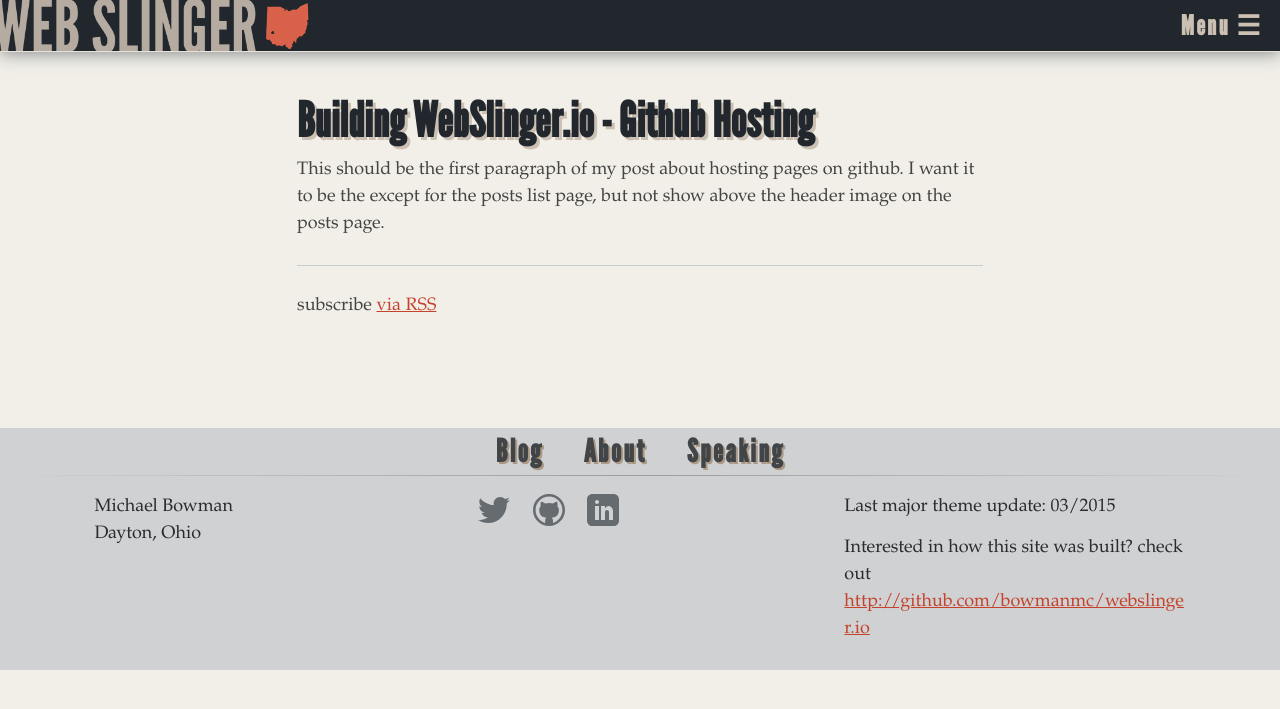
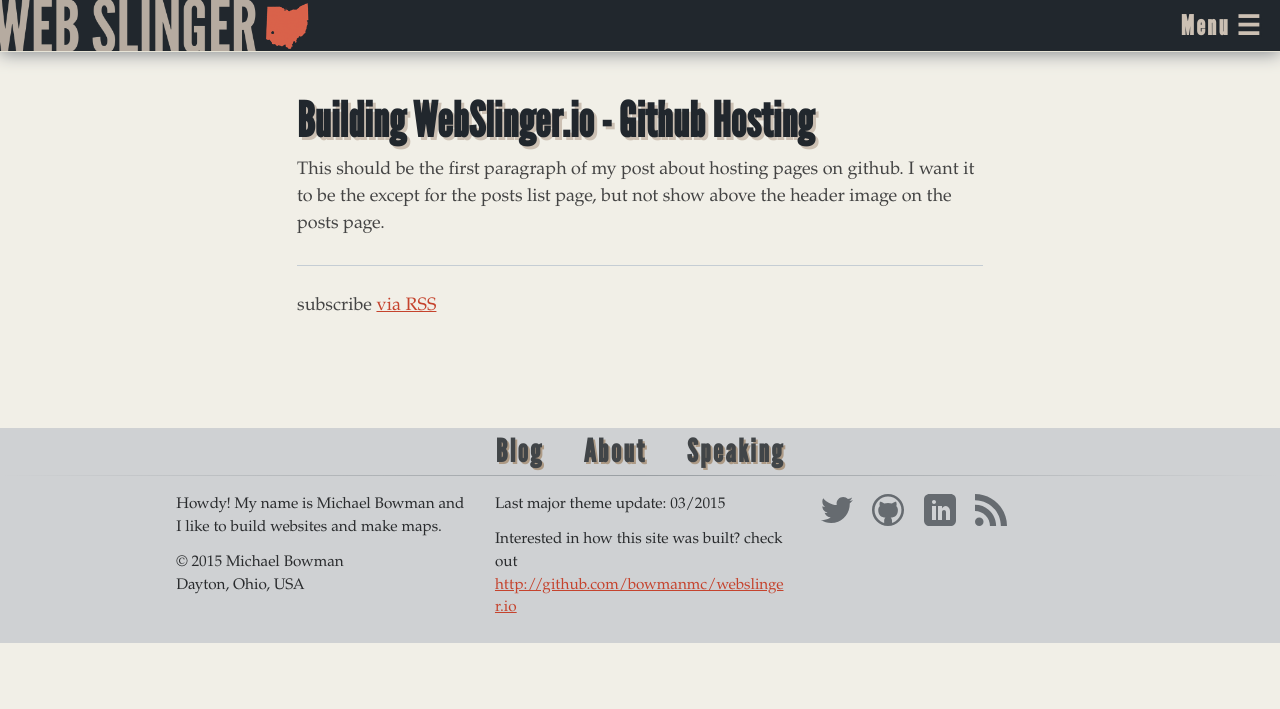
Before and after one commit to bowmanmc/webslinger.io, a Jekyll site: the page built from app/index.html, in a window 1280 px wide. Shown: the top 709 px of the page. Built offline with Jekyll 4.4.1, drawn with Linux system fonts in a browser that asks for light colours; nearby versions of some CDN libraries; library files that are not in the unit come from our copies.

Commit message:
Updates to the footer

```diff
--- a/app/_includes/footer.html
+++ b/app/_includes/footer.html
@@ -14,13 +14,32 @@
             <!-- Left Column -->
             <div class="small-12 medium-6 large-4 columns">
                 <p>
-                    Michael Bowman <br />
-                    Dayton, Ohio
+                    Howdy! My name is Michael Bowman and I like to build
+                    websites and make maps.
+                </p>
+
+                <p>
+                    © 2015 Michael Bowman <br />
+                    Dayton, Ohio, USA
                 </p>
             </div>
 
             <!-- Middle Column -->
             <div class="small-12 medium-6 large-4 columns">
+                <p>
+                    Last major theme update: 03/2015
+                </p>
+                <p>
+                    Interested in how this site was built?
+                    check out
+                    <a href="http://github.com/bowmanmc/webslinger.io">
+                        http://github.com/bowmanmc/webslinger.io
+                    </a>
+                </p>
+            </div>
+
+            <!-- Right Column -->
+            <div class="small-12 medium-6 large-4 columns end">
                 <ul class="social-icons">
                     <li>
                         <a href="https://twitter.com/webslingerm"><svg
@@ -35,26 +54,18 @@
                             </svg></a>
                     </li>
                     <li>
-                        <a href="https://linkedin.com/bowmanmc"><svg
+                        <a href="https://www.linkedin.com/in/bowmanmc"><svg
                             class="icon icon-linkedin">
                                 <use xlink:href="#icon-linkedin" />
                             </svg></a>
                     </li>
+                    <li>
+                        <a href="/feed.xml"><svg
+                            class="icon icon-feed2">
+                                <use xlink:href="#icon-feed2" />
+                            </svg></a>
+                    </li>
                 </ul>
-            </div>
-
-            <!-- Right Column -->
-            <div class="small-12 medium-6 large-4 columns end">
-                <p>
-                    Last major theme update: 03/2015
-                </p>
-                <p>
-                    Interested in how this site was built?
-                    check out
-                    <a href="http://github.com/bowmanmc/webslinger.io">
-                        http://github.com/bowmanmc/webslinger.io
-                    </a>
-                </p>
             </div>
 
         </div>
```
Also changed, not shown: app/styles/components/_footer.scss (+6 -3 lines), app/styles/site.min.css.
